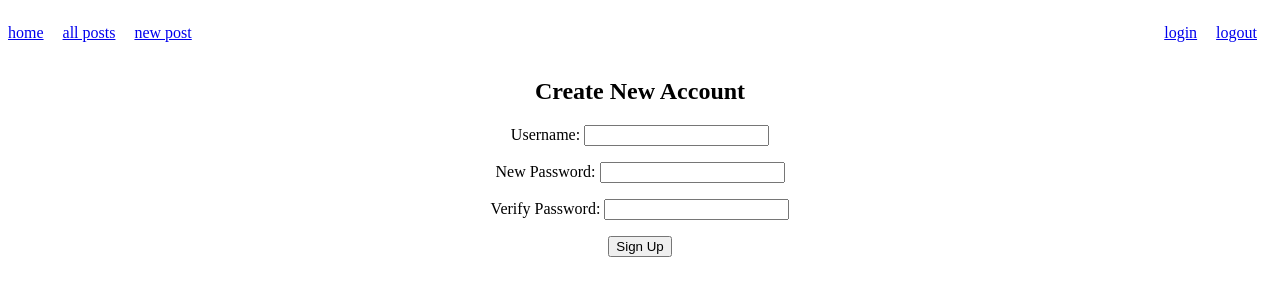
After one commit to anthony-becerra/blogz, a Flask app: page /signup in a window 1280 px wide. The commit adds this page. Shown: the top 300 px of the page. Run offline with Flask 2, Linux system fonts and the light colour scheme.

Commit message:
Setup blogz project, worked on login & signup

```diff
--- a/main.py
+++ b/main.py
@@ -3,21 +3,91 @@ from flask_sqlalchemy import SQLAlchemy
 
 app = Flask(__name__)
 app.config['DEBUG'] = True
-app.config['SQLALCHEMY_DATABASE_URI'] = 'mysql+pymysql://build-a-blog:blog-password@localhost:8889/build-a-blog' #://database-user:password@database_location:port-number/database-name
+app.config['SQLALCHEMY_DATABASE_URI'] = 'mysql+pymysql://blogz:blogz-password@localhost:8889/blogz' #://database-user:password@database_location:port-number/database-name
 app.config['SQLALCHEMY_ECHO'] = True
 db = SQLAlchemy(app)
-app.secret_key = 'l337s3cr37K3yz0r5@Pb&J'
+app.secret_key = 'l337s3cr37K3yz0r5@Pb&Js4ndw1ch'
 
 class Blog(db.Model):
 
     id = db.Column(db.Integer, primary_key=True)
     title = db.Column(db.String(120))
     body = db.Column(db.Text)
+    owner_id = db.Column(db.Integer, db.ForeignKey('user.id'))
 
-    def __init__(self,title,body):
+    def __init__(self,title,body,owner):
         self.title = title
         self.body = body
+        self.owner = owner
 
+    def __repr__(self):
+        return '<Blog %r>' % self.title
+
+
+class User(db.Model):
+    id = db.Column(db.Integer, primary_key=True)
+    username = db.Column(db.String(120), unique=True)
+    password = db.Column(db.String(120))
+    blogs = db.relationship('Blog', backref='owner')
+
+    def __init__(self, username, password):
+        self.username = username
+        self.password = password
+
+    def __repr__(self):
+        return '<User %r>' % self.username
+
+
+@app.route('/login', methods=["POST", "GET"])
+def login():
+    if request.method == 'GET':
+        return render_template('login.html')
+    elif request.method == 'POST':
+        username = request.form['username']
+        password = request.form['password']
+        users = User.query.filter_by(username=username)
+        if users.count() == 1:
+            user = users.first()
+            if password != user.password:
+                flash('bad password', 'error2')
+                return redirect("/login")
+            elif password == user.password:
+                session['user'] = user.username
+                # flash('Welcome back, '+user.username) >>> figure work around to do this AND errors on /newpost
+                return redirect("/newpost")
+        flash('bad username', 'error1')
+        return redirect("/login")
+
+@app.route('/signup', methods=['GET', 'POST'])
+def signup():
+    if request.method == 'POST':
+        username = request.form['username']
+        password = request.form['password']
+        verify = request.form['verify']
+
+        if username == '':
+            flash("Please enter a username", 'username_error')
+        if password == '':
+            flash("Please enter a password", 'password_error')
+        if verify == '':
+            flash("Passwords don't match", 'verify_error')
+
+        username_db_count = User.query.filter_by(username=username).count()
+        if username_db_count > 0:
+            # flash username error...password reminders are not implemented
+            flash(username + ' is already taken', 'user_taken')
+            return redirect('/signup')
+        if not password or not username:
+            return redirect('/signup')
+        if password != verify:
+            return redirect('/signup')
+        user = User(username=username, password=password)
+        db.session.add(user)
+        db.session.commit()
+        session['user'] = user.username
+        return redirect("/newpost")
+    else:
+        return render_template('signup.html')
 
 @app.route('/blog')
 def blog():
--- a/templates/base.html
+++ b/templates/base.html
@@ -4,7 +4,9 @@
         <title>{{title}}</title>
         <link href="https://fonts.googleapis.com/css?family=VT323" rel="stylesheet">
         <style>
-            .error1, .error2{
+            .error, .error1, .error2, .user_taken,
+            .username_error, .password_error, .verify_error
+            {
                 color: red;
                 font-family: 'VT323', monospace;
                 font-size: 20px;
@@ -18,13 +20,48 @@
                 width: 300px;
                 height: 120px;
             }
+
+            /* center login form vertically & horizontally */
+            #parent {
+                display: table;
+                width: 100%;
+            }
+
+            #form_login {
+                display: table-cell;
+                text-align: center;
+                vertical-align: middle;
+            }
+
+            nav ul {
+                padding: 0;
+                display: inline-block;
+            }
+
+            nav ul li {
+                list-style: none;
+                display: inline-block;
+                margin-right: 15px;
+            }
+
+            nav #user-account {
+                float: right;
+            }
         </style>
     </head>
     <body>
         <nav>
-            <a href="/blog">Main Blog Page</a> |
-            <a href="/newpost">Add a Blog Entry</a>
-        </nav>
+            <nav>
+                <ul id="user-account">
+                    <li><a href="/login">login</a></li>
+                    <li><a href="/logout">logout</a></li>
+                </ul>
+                <ul>
+                    <li><a href="/">home</a></li>
+                    <li><a href="/blog">all posts</a></li>
+                    <li><a href="/newpost">new post</a></li>
+                </ul>
+            </nav>
         <!-- <div>
             <a href='/logout'>log out</a>
         </div> -->
--- /dev/null
+++ b/templates/signup.html
@@ -0,0 +1,33 @@
+{% extends "base.html" %}
+{% block content %}
+
+<div id="parent">
+    <div id="form_login">
+            <h2>Create New Account</h2>
+            <form action="/signup" method="post">
+              <p><label>Username: <input type="text" name="username"/></label></p>
+              {% with messages = get_flashed_messages(with_categories=True,category_filter=["username_error","user_taken"]) %}
+              {% for category,message in messages %}
+                  <div class="{{category}}">• {{message}}</div>
+              {% endfor %}
+              {% endwith %}
+
+              <p><label>New Password: <input type="password" name="password"/></label></p>
+              {% with messages = get_flashed_messages(with_categories=True,category_filter=["password_error"]) %}
+              {% for category,message in messages %}
+                  <div class="{{category}}">• {{message}}</div>
+              {% endfor %}
+              {% endwith %}
+
+              <p><label>Verify Password: <input type="password" name="verify"/></label></p>
+              {% with messages = get_flashed_messages(with_categories=True,category_filter=["verify_error"]) %}
+              {% for category,message in messages %}
+                  <div class="{{category}}">• {{message}}</div>
+              {% endfor %}
+              {% endwith %}
+
+              <p><input type="submit" value="Sign Up"/></p>
+            </form>
+    </div>
+</div>
+{% endblock %}
```
Also changed, not shown: templates/login.html (added, +27 -0 lines), README.md.
